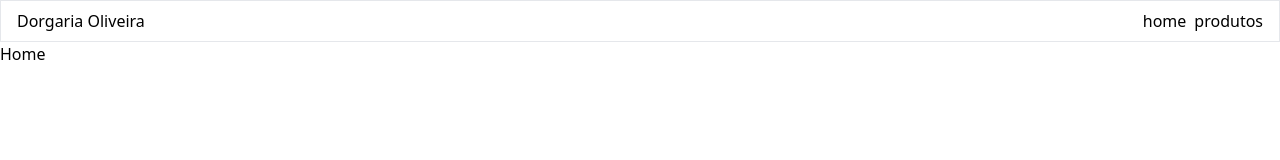
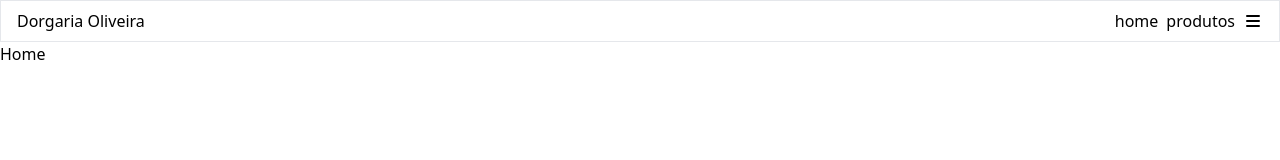
Before and after one commit to gvao/drogaria-oliveira, a Next.js app: page / in a window 1280 px wide. Shown: the top 160 px of the page. Built offline with nearby package versions, Linux system fonts and the light colour scheme.

Commit message:
install react-icons

```diff
--- a/package.json
+++ b/package.json
@@ -19,6 +19,7 @@
     "postcss": "8.4.29",
     "react": "18.2.0",
     "react-dom": "18.2.0",
+    "react-icons": "^4.11.0",
     "tailwindcss": "3.3.3",
     "typescript": "5.2.2"
   }
--- a/src/app/layout.tsx
+++ b/src/app/layout.tsx
@@ -1,5 +1,7 @@
 import './globals.css'
 import type { Metadata } from 'next'
+
+import { HiMenu } from "react-icons/hi"
 
 export const metadata: Metadata = {
   title: 'Drogaria Oliveira',
@@ -44,6 +46,9 @@ const Nav = () => (
   <nav className="gap-2 flex" >
     <a href="/">home</a>
     <a href="/produtos">produtos</a>
+
+    <div className="w-5">
+      <HiMenu className=" w-full h-full" />
+    </div>
   </nav>
-
 )
```
Also changed, not shown: 1 other file (tests, documents, lock files or other folders).
